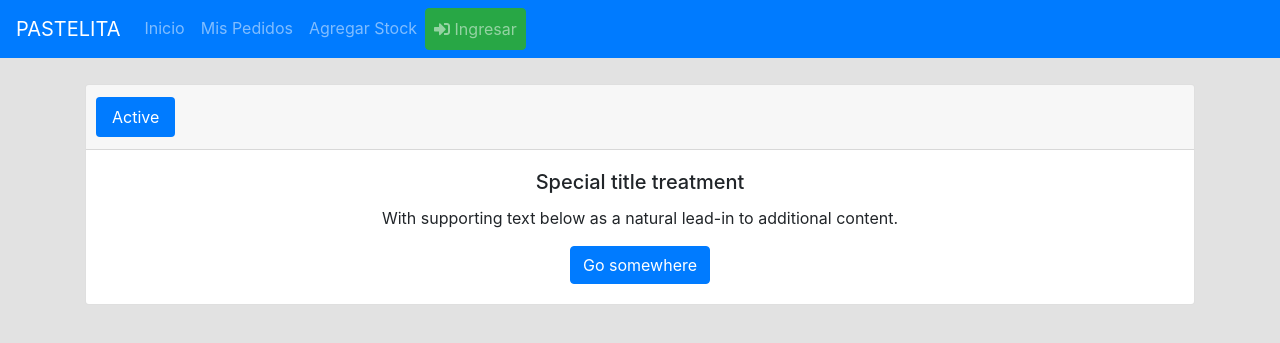
After one commit to adamraven123/Proyecto-Desarrollo-Wen, a Django app: page /admin_usuario/ in a window 1280 px wide. The commit adds this page. Shown: the top 343 px of the page. Run offline with Django 3.2, Linux system fonts and the light colour scheme; some libraries are stand-ins or nearby versions.

Commit message:
cambios locales

```diff
--- /dev/null
+++ b/core/templates/perfil_usuario/admin_usuarios.html
@@ -0,0 +1,19 @@
+{% extends "base.html" %}
+{% block content %}
+<div class="container">
+    <div class="card text-center">
+        <div class="card-header">
+            <ul class="pull-right nav nav-pills card-header-pills">
+                <li class="nav-item pull-right">
+                    <a class="nav-link active" href="#">Active</a>
+                </li>
+            </ul>
+        </div>
+        <div class="card-body">
+            <h5 class="card-title">Special title treatment</h5>
+            <p class="card-text">With supporting text below as a natural lead-in to additional content.</p>
+            <a href="#" class="btn btn-primary">Go somewhere</a>
+        </div>
+    </div>
+</div>
+{% endblock content %}
--- a/core/urls.py
+++ b/core/urls.py
@@ -5,4 +5,5 @@ from core import views
 urlpatterns = [
 	path('',views.index, name = "index"),
 	path('add_stock/',views.ingresar_stock, name = "add_stock"),
+	path('admin_usuario/',views.admin_usuario, name = "admin_usuario"),
 ]
--- a/core/views.py
+++ b/core/views.py
@@ -20,3 +20,12 @@ def ingresar_stock(request):
 		data['form'] = MaterialForm()
 	template_name = 'ingresar_stock.html'
 	return render(request,template_name,data)
+
+def admin_usuario(request):
+	data = {}
+	if request.method == "POST":
+		pass
+	else:
+		data['users'] = PerfilUsuario.objects.all()
+		template_name = 'perfil_usuario/admin_usuarios.html'
+		return render(request,template_name,data)
--- a/templates/_navbar.html
+++ b/templates/_navbar.html
@@ -19,8 +19,7 @@
 			<li id="en_list" class="nav-item dropdown">
 				<a class="nav-link dropdown-toggle" href="#" id="navbarDropdown" role="button" data-toggle="dropdown" aria-haspopup="true" aria-expanded="false">Administración</a>
 				<div class="dropdown-menu" aria-labelledby="navbarDropdown">
-					<a class="dropdown-item" href="#">Clientes</a>
-					<a class="dropdown-item" href="#">Vendedores</a>
+					<a class="dropdown-item" href="{% url 'admin_usuario' %}">Usuarios</a>
 					<div class="dropdown-divider"></div>
 					<a class="dropdown-item" href="#">Pasteles</a>
 				</div>
```
Also changed, not shown: core/templates/clientes/admin_clientes.html (deleted, +0 -14 lines).
